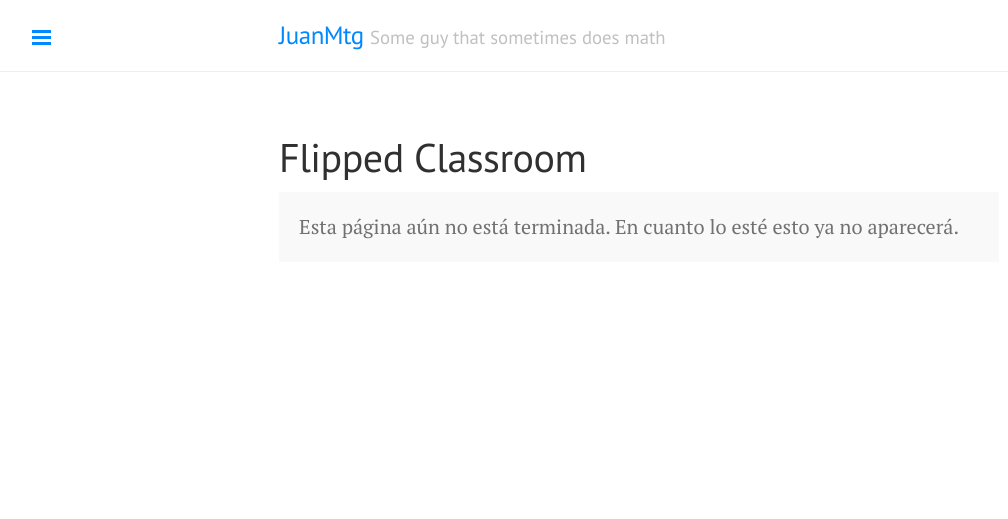
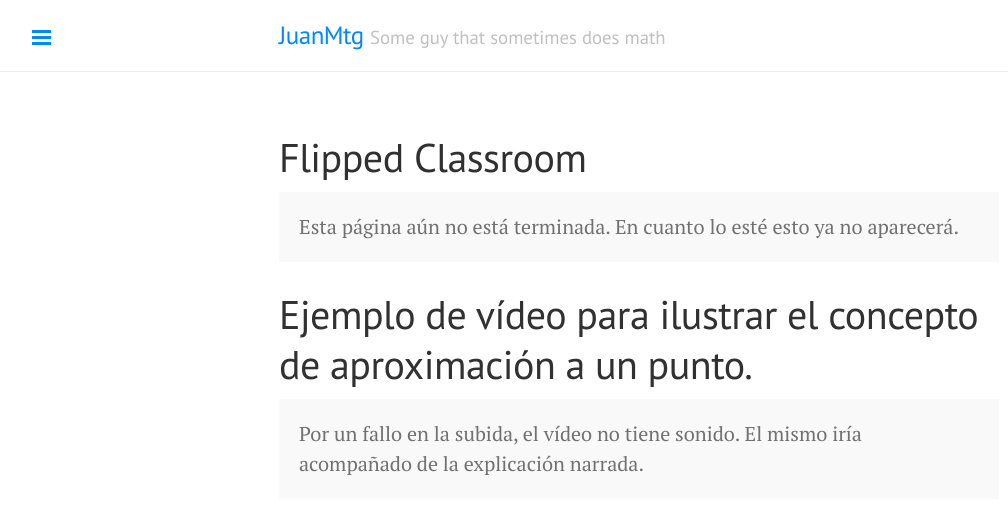
Before and after one commit to JuanMtg/juanmtg.github.io, a Jekyll site: the page built from flippedclassroom.md, in a window 1280 px wide. Shown: the top 519 px of the page, without its empty margins (1-1009 px from the left). Built offline with Jekyll 4.4.1, drawn with Linux system fonts in a browser that asks for light colours; Markdown is read by kramdown in place of the engine named in the settings; grey boxes are pictures that could not be loaded.

Commit message:
Updated flipped classroom page.

```diff
--- a/flippedclassroom.md
+++ b/flippedclassroom.md
@@ -6,3 +6,10 @@
 <p class="message">
   Esta página aún no está terminada. En cuanto lo esté esto ya no aparecerá.
 </p>
+
+#Ejemplo de vídeo para ilustrar el concepto de aproximación a un punto.
+<p class="message">
+  Por un fallo en la subida, el vídeo no tiene sonido. El mismo iría acompañado de la explicación narrada.
+</p>
+
+<iframe width="560" height="315" src="https://www.youtube.com/embed/yUqiXAC03lw" frameborder="0" allowfullscreen></iframe>
```
